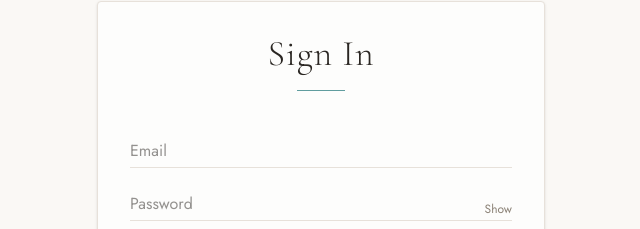
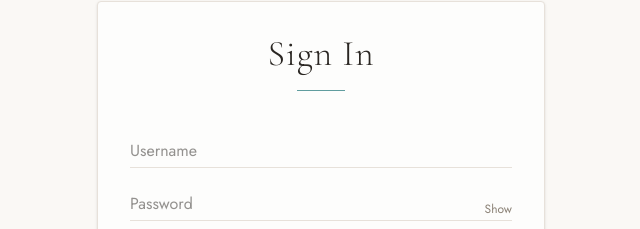
Before and after one commit to raimatt/aloha-tiff-amber, a React (Vite) app in the folder frontend/: page /admin/login in a window 1280 px wide. Shown: the part 229-458 px from the top of the page, without its empty margins (319-959 px from the left). Built offline with nearby package versions, Linux system fonts and the light colour scheme; no server answers.

Commit message:
Switch admin login from email to username

```diff
--- a/frontend/src/pages/AdminLogin.jsx
+++ b/frontend/src/pages/AdminLogin.jsx
@@ -4,7 +4,7 @@ import { Navigate, useNavigate } from "react-router-dom";
 import { isLoggedIn, login } from "../services/auth";
 
 export default function AdminLogin() {
-    const [email, setEmail] = useState("")
+    const [username, setUsername] = useState("")
     const [password, setPassword] = useState("")
     const [showPassword, setShowPassword] = useState(false)
     const [error, setError] = useState(null)
@@ -24,7 +24,7 @@ export default function AdminLogin() {
                     e.preventDefault()
                     setError(null)
 
-                    const credentials = {email, password}
+                    const credentials = {username, password}
 
                     setLoading(true)
 
@@ -40,8 +40,8 @@ export default function AdminLogin() {
                 }}>
                     <div className="flex flex-col gap-6 mb-12">
                         <div>
-                            <input type="text" required value={email} placeholder="Email" onChange={e => {
-                                setEmail(e.target.value)
+                            <input type="text" required value={username} placeholder="Username" onChange={e => {
+                                setUsername(e.target.value)
                             }} className="w-full border-b border-(--border) bg-transparent focus:outline-none pb-1" />
                         </div>
                         <div className="relative">
--- a/frontend/src/services/auth.js
+++ b/frontend/src/services/auth.js
@@ -2,14 +2,14 @@ const API_URL = import.meta.env.VITE_API_URL || 'http://localhost:5000/api';
 
 const TOKEN_KEY = "admin_token"
 
-export const login = async ({email, password}) => {
+export const login = async ({username, password}) => {
     try {
         const response = await fetch(`${API_URL}/auth/login`, {
             method: "POST",
             headers: {
                 "Content-Type": "application/json",
             },
-            body: JSON.stringify({ email, password })
+            body: JSON.stringify({ username, password })
         });
 
         if (!response.ok) {
```
Also changed, not shown: 1 other file (tests, documents, lock files or other folders).
